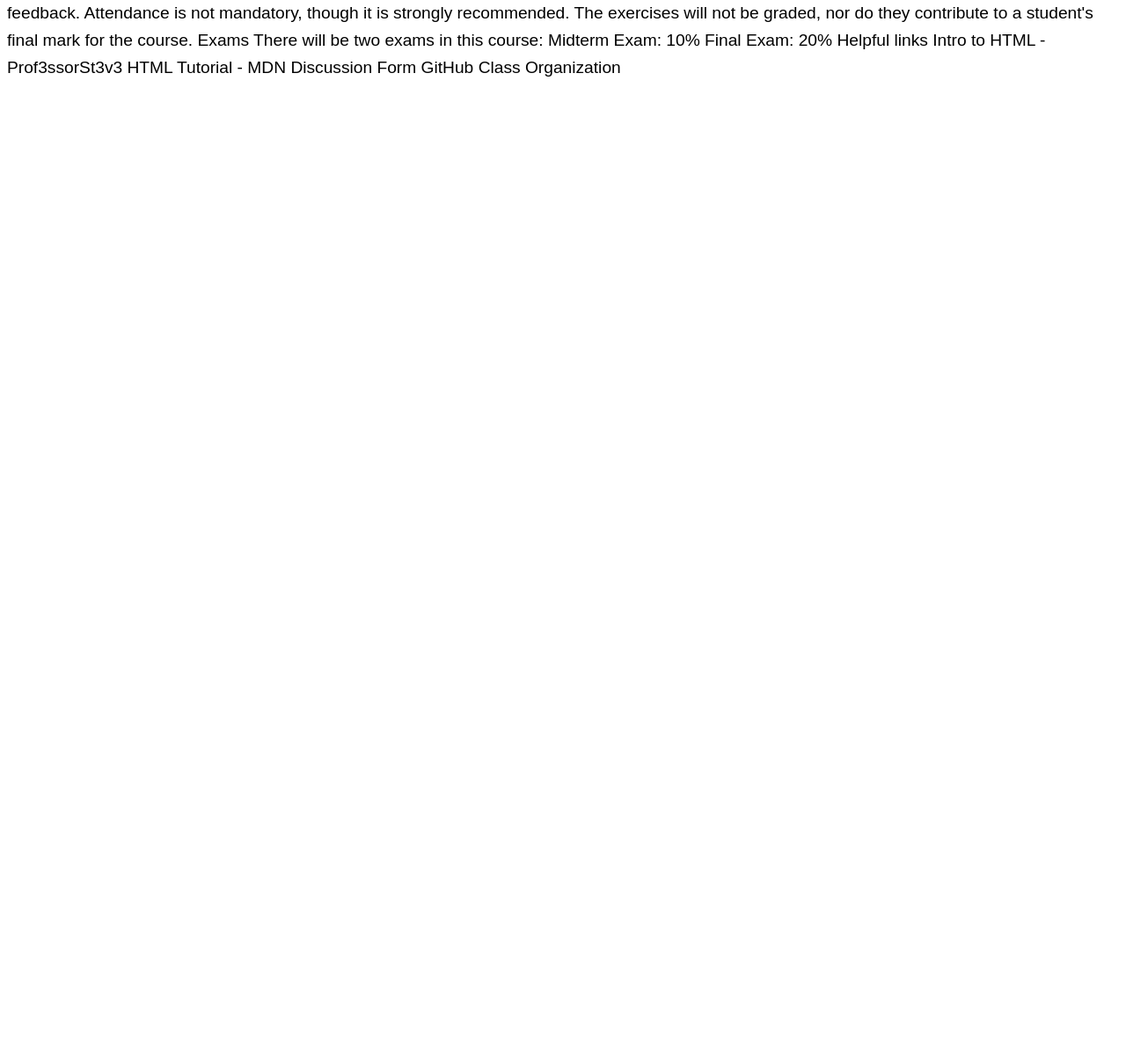
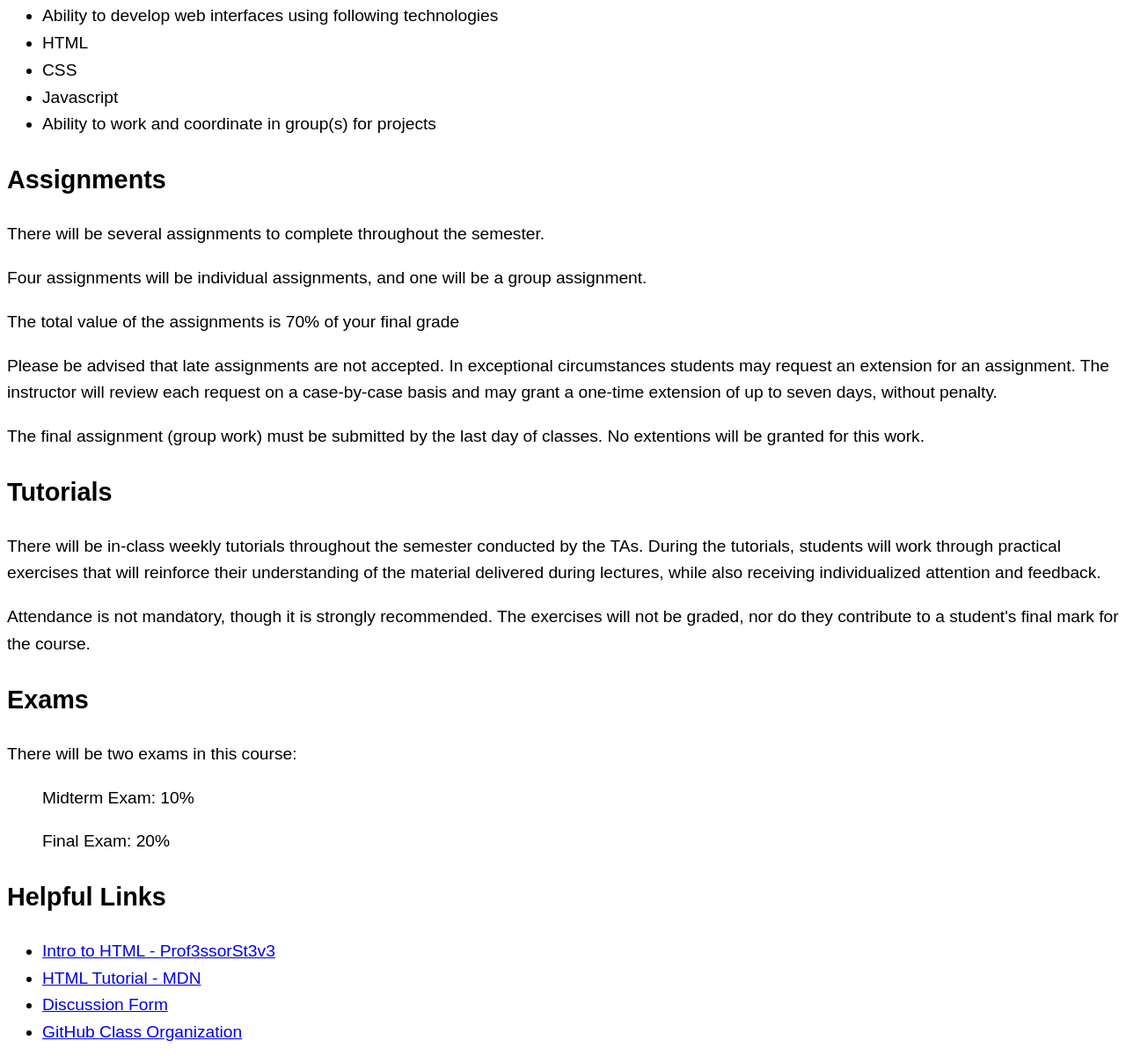
Before and after one commit to irm1005-itec1005-fall-2023/tutorial-exercise-01-Yunis1111, a plain HTML site: page index.html in a window 1280 px wide. Shown: the part 284-1492 px from the top of the page at 88% size. Before the commit the page ends 800 px from the top, so only its background shows below. Drawn offline with Linux system fonts and the light colour scheme.

Commit message:
Tutorial Exercise 1

```diff
--- a/index.html
+++ b/index.html
@@ -27,104 +27,71 @@
     <!-- The correct element appears ABOVE the text -->
     <!-- You may remove the extra comments when you finish -->
 
-    <!-- h1 -->
-    Hello World
+    <h1>Hello World</h1>
+   <p>We're learning how to do awesome HTML things!</p>
+       <h2>Learning Objectives</h2>
 
-    <!-- p -->
-    <!-- abbr around the word HTML -->
-    We're learning how to do awesome HTML things!
 
-    <!-- h2 -->
-    Learning Objectives
-
-    <!-- p -->
-    Here are the official learning objectives for the course:
+   <p>Here are the official learning objectives for the course</p>
 
     <!-- Below are three list items-->
-    Ability to develop web interfaces using following technologies
-    <!-- Below are three nested list items -->
-    <!-- Nested list item -->
-    HTML
-    <!-- Nested list item -->
-    CSS
-    <!-- Nested list item -->
-    JavaScript
-    <!-- End of nested list items -->
-    <!-- End of the ul -->
-    <!-- List item -->
-    Ability to work and coordinate in group(s) for projects
-    <!-- List item -->
-    Ability to independently explore resources for web pages and use in
-    development of web interfaces
-    <!-- End of the ul -->
 
-    <!-- h2 -->
-    Assignments
+    <ul>
+      <li>Ability to develop web interfaces using following technologies</li>
+      <li>HTML</li>
 
-    <!-- p -->
+      <li> CSS</li>
+
+      <li> Javascript</li>
+
+      <li> Ability to work and coordinate in group(s) for projects</li>
+    </ul>
+
+   <h2>Assignments</h2>
+
+
     There will be several assignments to complete throughout the semester.
 
-    <!-- p -->
-    Four assignments will be individual assignments, and one will be a group
-    assignment.
+    <p>Four assignments will be individual assignments, and one will be a group assignment.</p>
 
-    <!-- p -->
-    The total value of the assignments is 70% of your final grade.
+    <p>The total value of the assignments is 70% of your final grade</p>
 
-    <!-- p -->
-    Please be advised that late assignments are not accepted. In exceptional
-    circumstances students may request an extension for an assignment. The
-    instructor will review each request on a case-by-case basis and may grant a
-    one-time extension of up to seven days, without penalty.
-
-    <!-- p -->
-    The final assignment (group work) must be submitted by the last day of
-    classes. No extentions will be granted for this work.
-
-    <!-- h2 -->
-    Tutorials
+    <p>Please be advised that late assignments are not accepted. In exceptional
+      circumstances students may request an extension for an assignment. The
+      instructor will review each request on a case-by-case basis and may grant a
+      one-time extension of up to seven days, without penalty.</p>
+    <p> The final assignment (group work) must be submitted by the last day of
+      classes. No extentions will be granted for this work.</p>
+   <h2>Tutorials</h2>
 
     <!-- p -->
     <!-- abbr around the word TAs -->
-    There will be in-class weekly tutorials throughout the semester conducted by
-    the TAs. During the tutorials, students will work through practical
-    exercises that will reinforce their understanding of the material delivered
-    during lectures, while also receiving individualized attention and feedback.
+    <p>There will be in-class weekly tutorials throughout the semester conducted by
+      the <abbr>TAs</abbr>. During the tutorials, students will work through practical
+      exercises that will reinforce their understanding of the material delivered
+      during lectures, while also receiving individualized attention and feedback.</p>
+       <p>Attendance is not mandatory, though it is strongly recommended. The
+        exercises will not be graded, nor do they contribute to a student's final
+        mark for the course.</p>
 
-    <!-- p -->
-    Attendance is not mandatory, though it is strongly recommended. The
-    exercises will not be graded, nor do they contribute to a student's final
-    mark for the course.
+   <h2>Exams</h2>
 
-    <!-- h2 -->
-    Exams
+   <p>There will be two exams in this course:</p>
+     <ul>
+      <p>Midterm Exam: 10%</p>
+      <p>Final Exam: 20%</p>
+     </ul>
 
-    <!-- p -->
-    There will be two exams in this course:
+   <h2>Helpful Links</h2>
 
-    <!-- Below are two list items -->
-    <!-- list item -->
-    Midterm Exam: 10%
-    <!-- list item -->
-    Final Exam: 20%
-    <!-- End of the ul -->
+    <ul>
+      <li><a href="https://www.youtube.com/watch?v=KUmuiqV1xME&list=PLyuRouwmQCjncCz8JChyPNRBvm2ONGYa2"> Intro to HTML - Prof3ssorSt3v3</a></li>
 
-    <!-- h2 -->
-    Helpful links
+      <li><a href="https://developer.mozilla.org/en-US/docs/Learn/"HTML> HTML Tutorial - MDN </a></li>
 
-    <!-- Below are four list items -->
-    <!-- a href="href="https://www.youtube.com/watch?v=KUmuiqV1xME&list=PLyuRouwmQCjncCz8JChyPNRBvm2ONGYa2"  -->
-    Intro to HTML - Prof3ssorSt3v3
-
-    <!-- a href="https://developer.mozilla.org/en-US/docs/Learn/"HTML -->
-    HTML Tutorial - MDN
-
-    <!-- a href="https://github.com/orgs/irm1005-itec1005-fall-2023/discussions" -->
-    Discussion Form
-
-    <!-- a href="https://github.com/irm1005-itec1005-fall-2023" -->
-    GitHub Class Organization
-
-    <!-- End of the ul -->
-  </body>
+      <li><a href="https://github.com/orgs/irm1005-itec1005-fall-2023/discussions">Discussion Form</a>
+      </li>
+     <li><a href="https://github.com/irm1005-itec1005-fall-2023"--> GitHub Class Organization</li>
+    </ul>
+   </body>
 </html>
```
